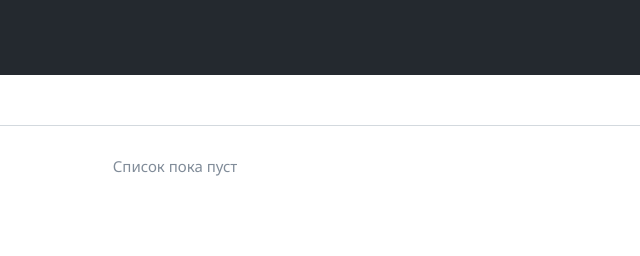
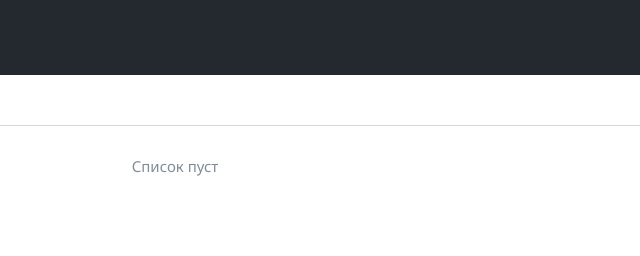
Before and after one commit to souldrum/search-repos, a website built with Vite: page index.html in a window 1280 px wide. Shown: the top 256 px of the page, 465-1105 px from the left. Built offline with nearby package versions, Linux system fonts and the light colour scheme.

Commit message:
small fix

```diff
--- a/index.html
+++ b/index.html
@@ -77,9 +77,7 @@
                 <div class="container">
                     <h1 class="repos__title">Список найденных репозиториев</h1>
                     <section class="repos__info">
-                        <h3 class="repos__message-list-empty">
-                            Список пока пуст
-                        </h3>
+                        <h3 class="repos__message-list-empty">Список пуст</h3>
                         <h3
                             class="repos__message-list-loading repos__message-list-loading_hidden"
                         >
```
Also changed, not shown: docs/index.html (+1 -3 lines), README.md (added).
